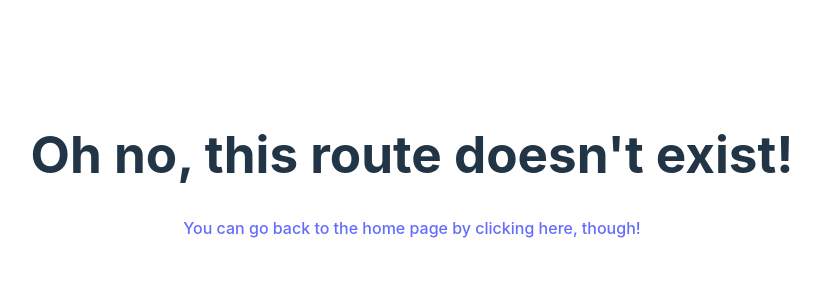
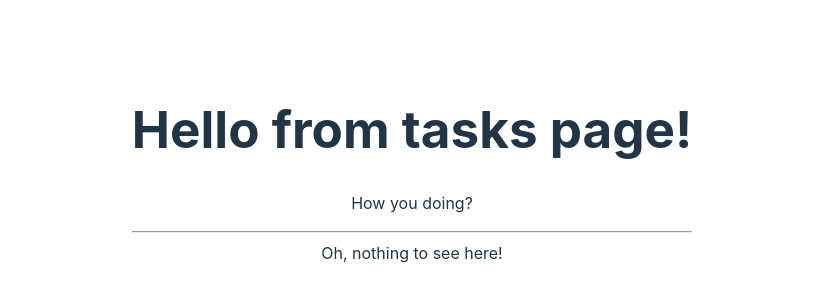
Before and after one commit to Suryakumar-Selvakumar/Practice-React, a React (Vite) app: page /tasks/1 in a window 1280 px wide. Shown: the part 234-534 px from the top of the page, without its empty margins (228-1049 px from the left). Built offline with nearby package versions, Linux system fonts and the light colour scheme.

Commit message:
feat(`tasks`): Create new routes, test `?` op

```diff
--- a/src/App.jsx
+++ b/src/App.jsx
@@ -11,6 +11,9 @@ const App = () => {
           <li>
             <Link to="profile">Profile page</Link>
           </li>
+          <li>
+            <Link to="tasks">Tasks page</Link>
+          </li>
         </ul>
       </nav>
     </div>
--- /dev/null
+++ b/src/DefaultTask.jsx
@@ -0,0 +1,5 @@
+const DefaultTask = () => {
+  return <div>Oh, nothing to see here!</div>;
+};
+
+export default DefaultTask;
--- /dev/null
+++ b/src/Important.jsx
@@ -0,0 +1,12 @@
+const Important = () => {
+  return (
+    <div>
+      <ul>
+        <li>Pay the tuition fee</li>
+        <li>Finish your project</li>
+      </ul>
+    </div>
+  );
+};
+
+export default Important;
--- /dev/null
+++ b/src/Menial.jsx
@@ -0,0 +1,12 @@
+const Menial = () => {
+  return (
+    <div>
+      <ul>
+        <li>do the dishes</li>
+        <li>clean the desk</li>
+      </ul>
+    </div>
+  );
+};
+
+export default Menial;
--- /dev/null
+++ b/src/Tasks.jsx
@@ -0,0 +1,25 @@
+import { useParams } from "react-router-dom";
+import Menial from "./Menial";
+import Important from "./Important";
+import DefaultTask from "./DefaultTask";
+
+const Tasks = () => {
+  const { task } = useParams();
+
+  return (
+    <div>
+      <h1> Hello from tasks page!</h1>
+      <p>How you doing?</p>
+      <hr />
+      {task === "menial" ? (
+        <Menial />
+      ) : task === "important" ? (
+        <Important />
+      ) : (
+        <DefaultTask />
+      )}
+    </div>
+  );
+};
+
+export default Tasks;
```
Also changed, not shown: src/routes.jsx (+6 -1 lines).
